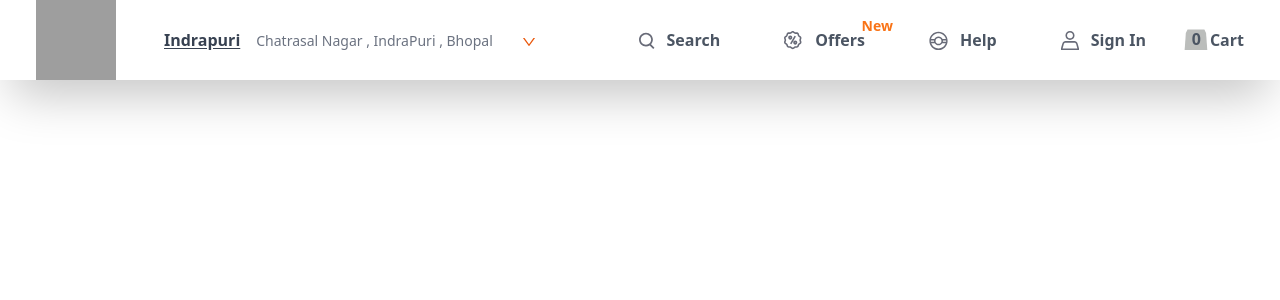
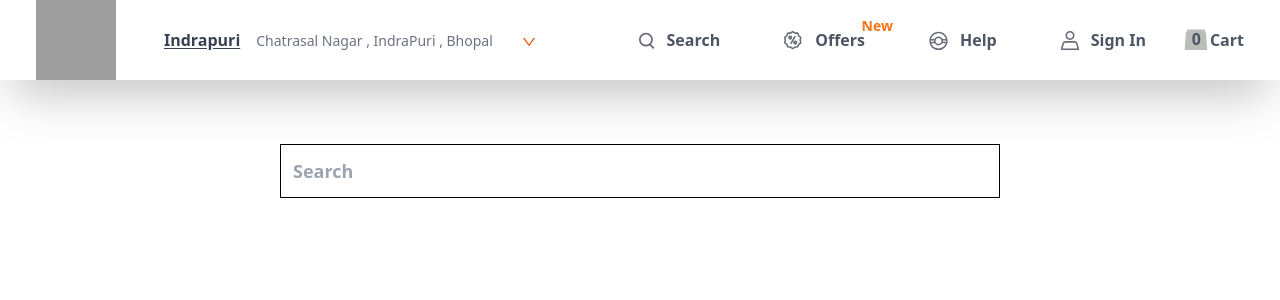
Before and after one commit to kunalArya1/foodie, a React (Vite) app: page /search in a window 1280 px wide. Shown: the top 300 px of the page. Built offline with nearby package versions, Linux system fonts and the light colour scheme; grey boxes are pictures that could not be loaded.

Commit message:
Add search input field to Search component

```diff
--- a/src/Components/Search.jsx
+++ b/src/Components/Search.jsx
@@ -1,8 +1,16 @@
-
+import { FiSearch } from "react-icons/fi";
 const Search = () => {
   return (
-    <div></div>
-  )
-}
+    <div>
+      <div className=" text-center">
+        <input
+          className=" p-3 w-[40em] mt-16 shadow-lgfont-mono font-bold text-lg outline-none border-black border"
+          type="text"
+          placeholder="Search"
+        />
+      </div>
+    </div>
+  );
+};
 
-export default Search
+export default Search;
```
